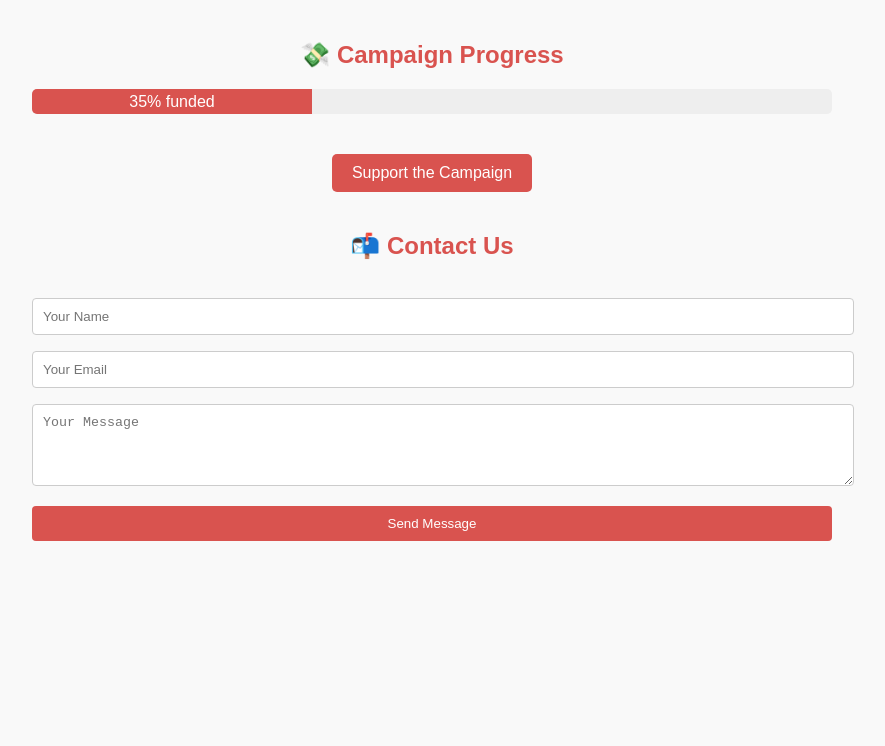
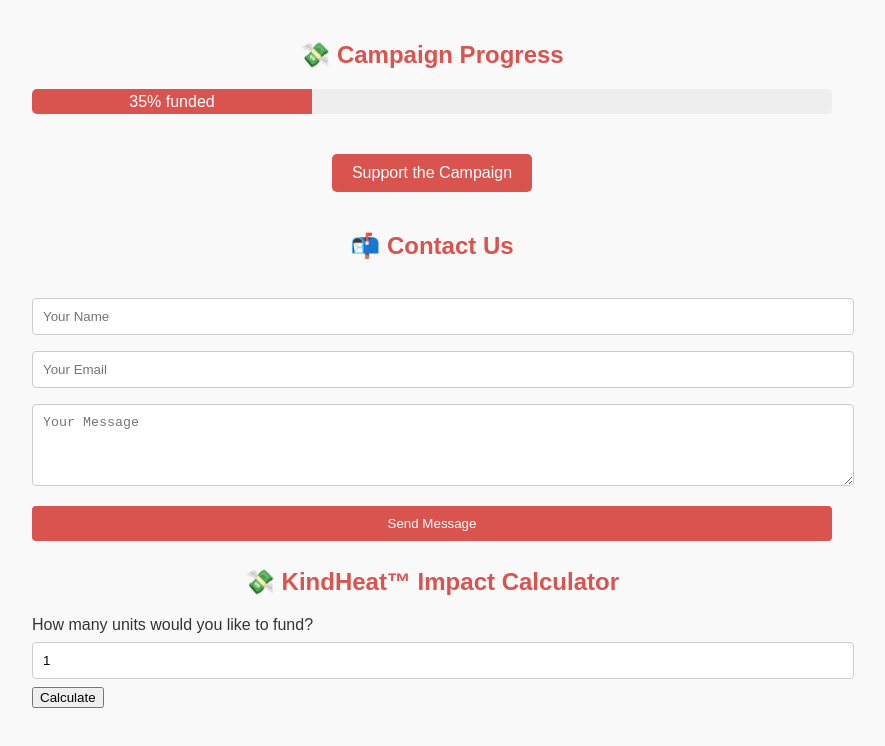
Before and after one commit to wendyam28/wendyam28.github.io, a plain HTML site: page index.html in a window 1280 px wide. Shown: the part 694-1440 px from the top of the page, without its empty margins (208-1093 px from the left). Before the commit the page ends 1283 px from the top, so only its background shows below. Drawn offline with Linux system fonts and the light colour scheme.

Commit message:
Update index.html

```diff
--- a/index.html
+++ b/index.html
@@ -94,6 +94,20 @@
     <textarea placeholder="Your Message" rows="4" required></textarea>
     <input type="submit" value="Send Message">
   </form>
+<h2>💸 KindHeat™ Impact Calculator</h2>
+<label for="unitCount">How many units would you like to fund?</label>
+<input type="number" id="unitCount" value="1" min="1">
+<button onclick="calculateImpact()">Calculate</button>
+<p id="impactResult"></p>
 
+<script>
+function calculateImpact() {
+  const units = document.getElementById("unitCount").value;
+  const costPerUnit = 45;
+  const total = units * costPerUnit;
+  document.getElementById("impactResult").innerText =
+    `That’s $${total} to fund ${units} KindHeat™ unit(s).`;
+}
+</script>
 </body>
 </html>
```
